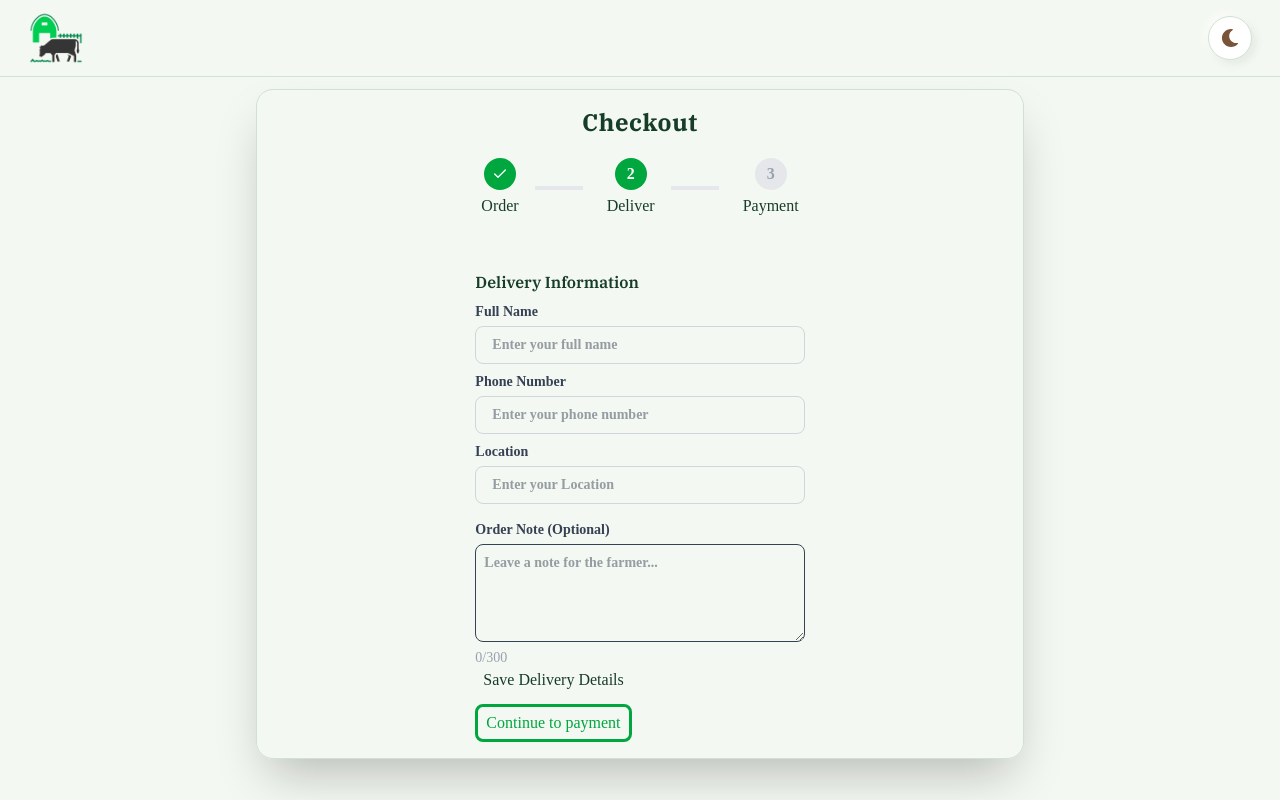
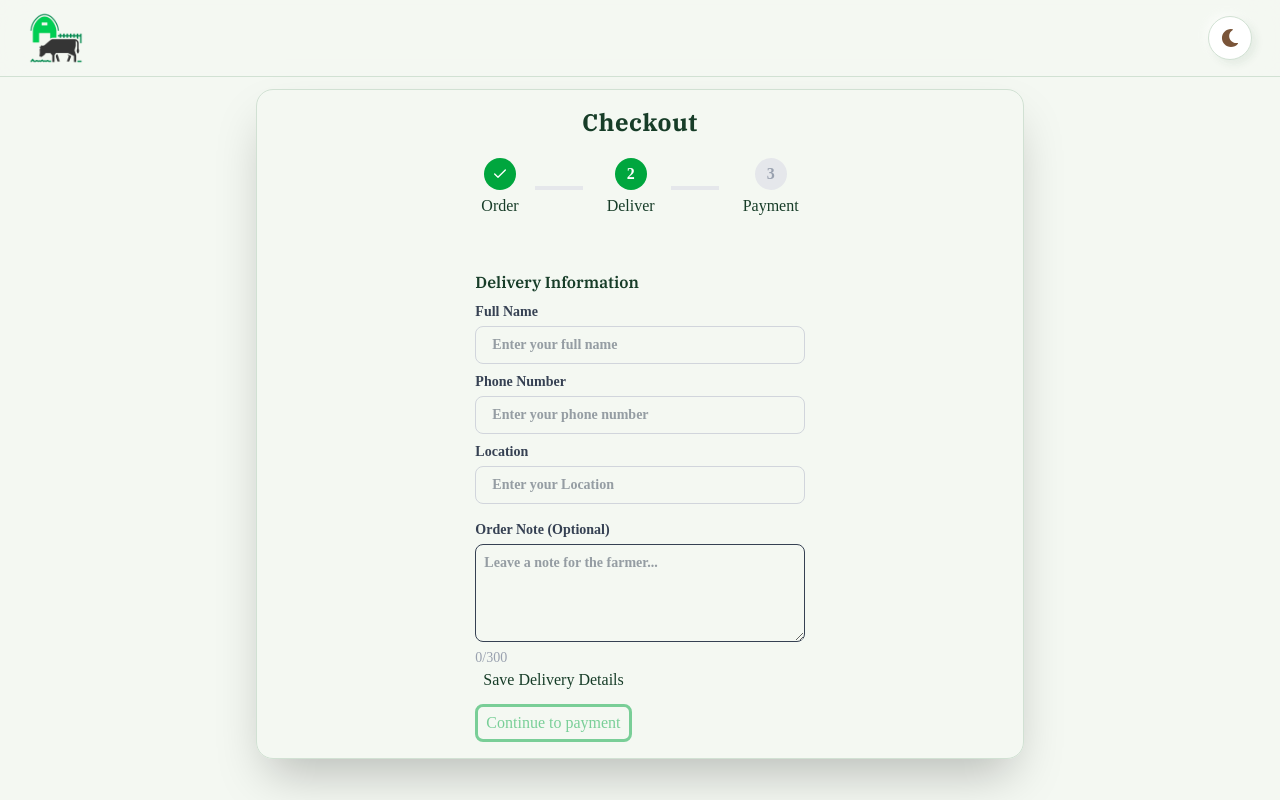
Before and after one commit to ryanndigitalsolutionz/farmart, a React (Vite) app in the folder frontend/: page /buyer/checkout in a window 1280 px wide. Both pictures are taken after a click on the button "Continue to payment". Built offline with nearby package versions, Linux system fonts and the light colour scheme; a web font is replaced by a local one.

Commit message:
delivery

```diff
--- a/frontend/src/pages/delivery/Delivery.jsx
+++ b/frontend/src/pages/delivery/Delivery.jsx
@@ -139,12 +139,15 @@ function Delivery({
             </div>
         )}
 
+        {/* Continue to Payment */}
       <button
-            type='button'
+        type="button"
         onClick={onContinue}
-            disabled={submitting}
+        disabled={submitting || editing}
         className="text-green-600 mt-3 font-semibold border-3 p-1 px-2 py-1 rounded-lg
-                transition-all duration-200 hover:-translate-y-1 hover:scale-105 hover:shadow-lg "
+          transition-all duration-200
+          hover:-translate-y-1 hover:scale-105 hover:shadow-lg
+          disabled:opacity-50 disabled:cursor-not-allowed"
       >
         {submitting ? "Saving..." : "Continue to payment"}
       </button>
```
Lines whose indentation alone changed are shown as unchanged.
